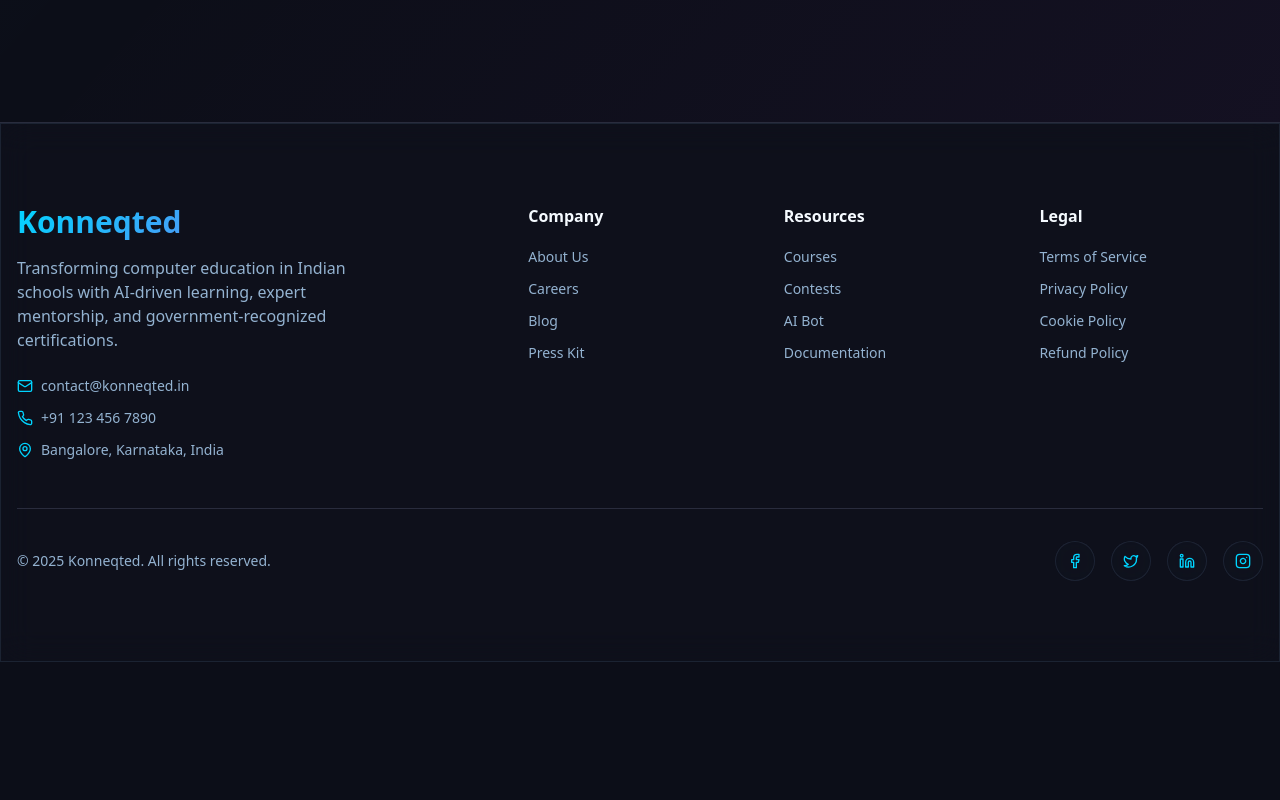
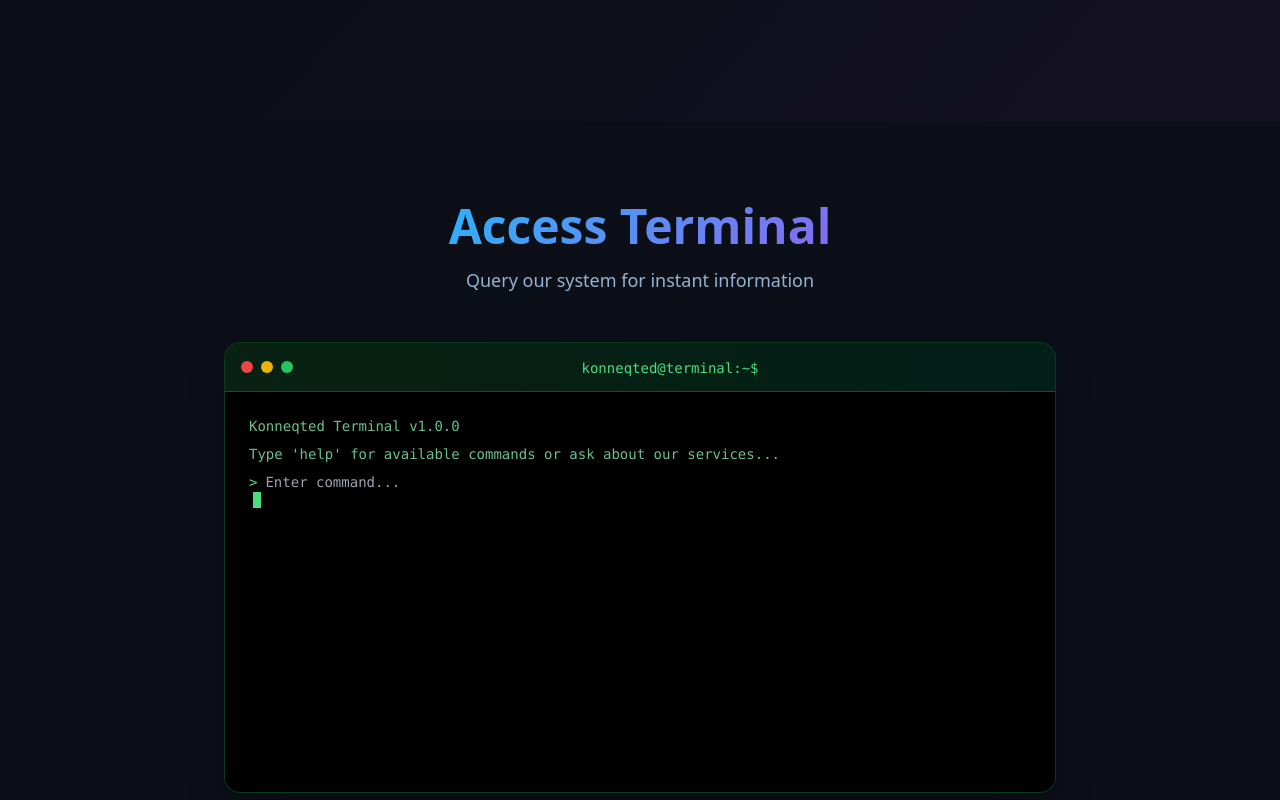
Before and after one commit to sachiv96/konneqted-futura-learn, a React (Vite) app: page / in a window 1280 px wide. Shown: the part 9520-10320 px from the top of the page. Before the commit the page ends 10182 px from the top, so only its background shows below. Built offline with nearby package versions, Linux system fonts and the light colour scheme; the HTML template or start-up script is replaced by a standard one.

Commit message:
feat: Add hacker terminal section

```diff
--- /dev/null
+++ b/src/components/TerminalSection.tsx
@@ -0,0 +1,219 @@
+import { useState, useRef, useEffect } from "react";
+import { motion } from "framer-motion";
+
+interface Message {
+  type: "user" | "system";
+  text: string;
+}
+
+export const TerminalSection = () => {
+  const [messages, setMessages] = useState<Message[]>([
+    { type: "system", text: "Konneqted Terminal v1.0.0" },
+    { type: "system", text: "Type 'help' for available commands or ask about our services..." },
+  ]);
+  const [input, setInput] = useState("");
+  const terminalRef = useRef<HTMLDivElement>(null);
+  const inputRef = useRef<HTMLInputElement>(null);
+
+  const responses: Record<string, string> = {
+    help: `Available commands:
+- contact: Get our contact information
+- price/pricing: View course pricing
+- certificate: Learn about certifications
+- courses: Explore our courses
+- mission: Our mission and vision
+- community: Join our community
+- contest: Coding competitions info
+- clear: Clear terminal`,
+    contact: `📞 Contact Information:
+WhatsApp: +91 870 961 8912
+Call: +91 870 961 8912
+Click to connect: https://wa.me/918709618912`,
+    price: `💰 Pricing:
+Course Price: ₹9999
+Includes: Live classes, certifications, community access, and more
+Type 'courses' for more details`,
+    pricing: `💰 Pricing:
+Course Price: ₹9999
+Includes: Live classes, certifications, community access, and more
+Type 'courses' for more details`,
+    certificate: `🎓 Certifications:
+✓ Government Recognized Certificates
+✓ Industry-standard certifications
+✓ Blockchain-verified credentials
+✓ Shareable on LinkedIn and resume`,
+    courses: `📚 Available Courses:
+✓ Web Development (HTML, CSS, JavaScript, React)
+✓ Python Programming & Data Science
+✓ Mobile App Development
+✓ Cybersecurity Fundamentals
+✓ AI & Machine Learning
+All courses include live sessions, projects, and certifications`,
+    mission: `🎯 Our Mission:
+Empowering the next generation with cutting-edge tech education
+- Democratizing quality education
+- Building a strong tech community
+- Preparing students for future careers
+- Making learning accessible and affordable`,
+    community: `👥 Community Benefits:
+✓ 24/7 doubt resolution
+✓ Peer-to-peer learning
+✓ Networking opportunities
+✓ Exclusive workshops and events
+✓ Job placement assistance`,
+    contest: `🏆 Coding Contests:
+- Regular hackathons and coding challenges
+- Win prizes and certifications
+- Showcase your skills
+- Build your portfolio
+Contact us to participate!`,
+    clear: "CLEAR_TERMINAL",
+  };
+
+  const processCommand = (cmd: string) => {
+    const command = cmd.toLowerCase().trim();
+
+    // Add user message
+    setMessages((prev) => [...prev, { type: "user", text: `> ${cmd}` }]);
+
+    // Handle clear command
+    if (responses[command] === "CLEAR_TERMINAL") {
+      setMessages([
+        { type: "system", text: "Konneqted Terminal v1.0.0" },
+        { type: "system", text: "Terminal cleared. Type 'help' for commands..." },
+      ]);
+      return;
+    }
+
+    // Check for exact matches
+    if (responses[command]) {
+      setTimeout(() => {
+        setMessages((prev) => [...prev, { type: "system", text: responses[command] }]);
+      }, 300);
+      return;
+    }
+
+    // Check for partial matches
+    for (const [key, value] of Object.entries(responses)) {
+      if (command.includes(key) && value !== "CLEAR_TERMINAL") {
+        setTimeout(() => {
+          setMessages((prev) => [...prev, { type: "system", text: value }]);
+        }, 300);
+        return;
+      }
+    }
+
+    // Default response
+    setTimeout(() => {
+      setMessages((prev) => [
+        ...prev,
+        {
+          type: "system",
+          text: `Command not recognized: "${cmd}". Type 'help' for available commands.`,
+        },
+      ]);
+    }, 300);
+  };
+
+  const handleSubmit = (e: React.FormEvent) => {
+    e.preventDefault();
+    if (!input.trim()) return;
+    processCommand(input);
+    setInput("");
+  };
+
+  useEffect(() => {
+    if (terminalRef.current) {
+      terminalRef.current.scrollTop = terminalRef.current.scrollHeight;
+    }
+  }, [messages]);
+
+  return (
+    <section className="py-20 px-4 bg-background hidden md:block">
+      <div className="container mx-auto max-w-4xl">
+        <motion.div
+          initial={{ opacity: 0, y: 20 }}
+          whileInView={{ opacity: 1, y: 0 }}
+          transition={{ duration: 0.6 }}
+          viewport={{ once: true }}
+          className="text-center mb-12"
+        >
+          <h2 className="text-4xl md:text-5xl font-bold gradient-text mb-4">
+            Access Terminal
+          </h2>
+          <p className="text-muted-foreground text-lg">
+            Query our system for instant information
+          </p>
+        </motion.div>
+
+        <motion.div
+          initial={{ opacity: 0, scale: 0.95 }}
+          whileInView={{ opacity: 1, scale: 1 }}
+          transition={{ duration: 0.5 }}
+          viewport={{ once: true }}
+          className="relative"
+        >
+          {/* Terminal Window */}
+          <div className="rounded-lg overflow-hidden border border-green-500/30 shadow-2xl bg-black">
+            {/* Terminal Header */}
+            <div className="bg-gradient-to-r from-green-900/40 to-emerald-900/40 px-4 py-3 flex items-center gap-2 border-b border-green-500/30">
+              <div className="flex gap-2">
+                <div className="w-3 h-3 rounded-full bg-red-500"></div>
+                <div className="w-3 h-3 rounded-full bg-yellow-500"></div>
+                <div className="w-3 h-3 rounded-full bg-green-500"></div>
+              </div>
+              <div className="flex-1 text-center">
+                <span className="text-green-400 text-sm font-mono">
+                  konneqted@terminal:~$
+                </span>
+              </div>
+            </div>
+
+            {/* Terminal Content */}
+            <div
+              ref={terminalRef}
+              className="bg-black p-6 h-[400px] overflow-y-auto font-mono text-sm scrollbar-thin scrollbar-thumb-green-500/50 scrollbar-track-transparent"
+              onClick={() => inputRef.current?.focus()}
+            >
+              {messages.map((msg, idx) => (
+                <motion.div
+                  key={idx}
+                  initial={{ opacity: 0, x: -10 }}
+                  animate={{ opacity: 1, x: 0 }}
+                  transition={{ duration: 0.2 }}
+                  className={`mb-2 whitespace-pre-wrap ${
+                    msg.type === "user"
+                      ? "text-green-400"
+                      : "text-green-300/80"
+                  }`}
+                >
+                  {msg.text}
+                </motion.div>
+              ))}
+
+              {/* Input Line */}
+              <form onSubmit={handleSubmit} className="flex items-center gap-2 mt-2">
+                <span className="text-green-400">{">"}</span>
+                <input
+                  ref={inputRef}
+                  type="text"
+                  value={input}
+                  onChange={(e) => setInput(e.target.value)}
+                  className="flex-1 bg-transparent border-none outline-none text-green-400 font-mono caret-green-400"
+                  autoFocus
+                  placeholder="Enter command..."
+                />
+              </form>
+
+              {/* Blinking Cursor */}
+              <div className="inline-block w-2 h-4 bg-green-400 animate-pulse ml-1"></div>
+            </div>
+          </div>
+
+          {/* Glowing Effect */}
+          <div className="absolute inset-0 -z-10 bg-green-500/10 blur-3xl rounded-lg"></div>
+        </motion.div>
+      </div>
+    </section>
+  );
+};
--- a/src/pages/Index.tsx
+++ b/src/pages/Index.tsx
@@ -9,6 +9,7 @@ import { CertificationSection } from "@/components/CertificationSection";
 import { TestimonialsSection } from "@/components/TestimonialsSection";
 import { TrustedSection } from "@/components/TrustedSection";
 import { PricingSection } from "@/components/PricingSection";
+import { TerminalSection } from "@/components/TerminalSection";
 import { Footer } from "@/components/Footer";
 import { FloatingCTA } from "@/components/FloatingCTA";
 
@@ -26,6 +27,7 @@ const Index = () => {
       <TestimonialsSection />
       <TrustedSection />
       <PricingSection />
+      <TerminalSection />
       <Footer />
       <FloatingCTA />
     </div>
```
